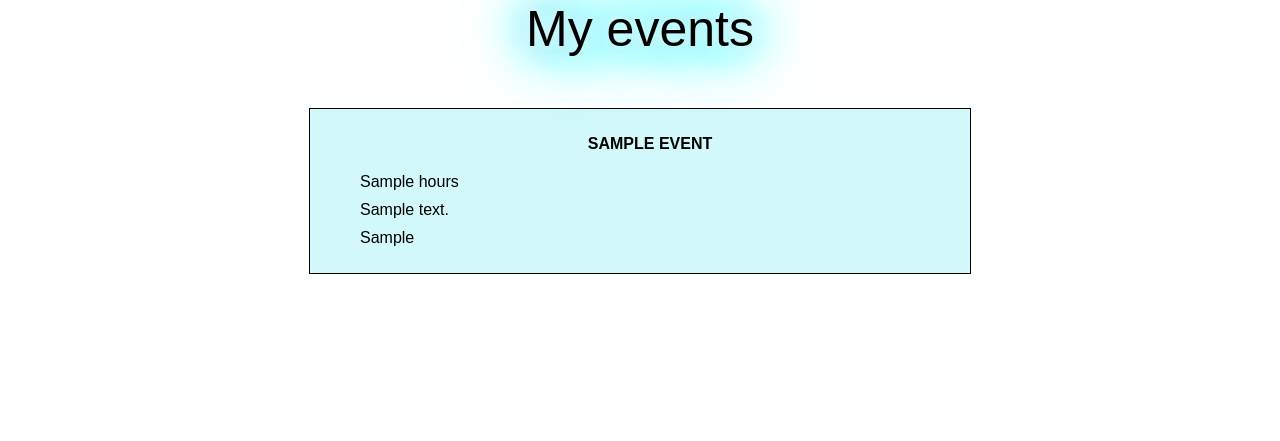
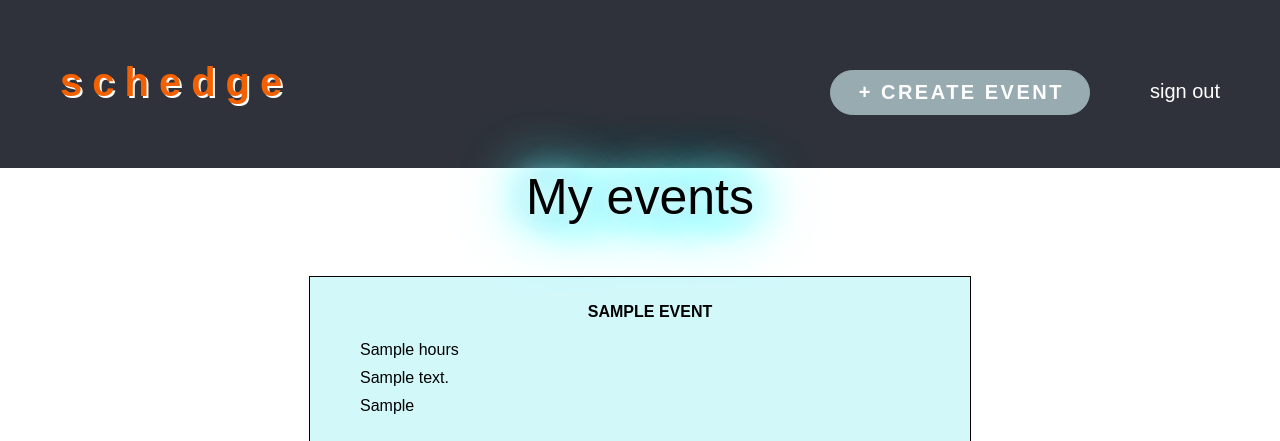
Before and after one commit to VetleWoie/Schedge, a Django app: page /mypage/ in a window 1280 px wide. Shown: the top 441 px of the page. Run offline with Django 3.2, Linux system fonts and the light colour scheme; tables that the repository leaves empty hold one stand-in row (values such as "Sample post").

Commit message:
Added a header to the page

```diff
--- a/ziginc/schedge/templates/mypage.html
+++ b/ziginc/schedge/templates/mypage.html
@@ -9,6 +9,14 @@
     <title>My Page</title>
 </head>
 <body>
+    <div class="header">
+        <a href="#default" class="name">schedge</a>
+        <div class="header-right">
+            <a href="#createevent" class="event_btn">&nbsp;+ CREATE EVENT </a>
+            <a href="#signout" class="sign_out">Sign out</a>
+        </div>
+    </div>
+
     {% if events %}
     <div class="my_events_title glow">My events</div>
     {% for event in events %}
```
